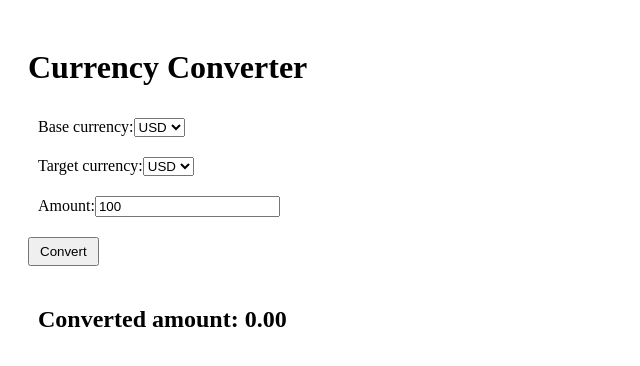
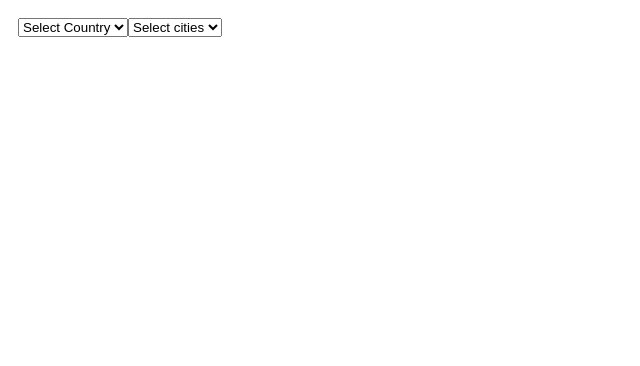
Before and after one commit to Preetiraj3697/React-Coding-Exercise-Interview-Question, a React (Vite) app: page / in a window 1280 px wide. Shown: the top 366 px of the page, without its empty margins (0-640 px from the left). Built offline with nearby package versions, Linux system fonts and the light colour scheme.

Commit message:
add cascading dropdown

```diff
--- a/src/App.jsx
+++ b/src/App.jsx
@@ -4,6 +4,7 @@
 import FetchData from './Project/10.FetchData'
 import FilterOfList from './Project/11.FilterOfList'
 import CurrencyConverter from './Project/12.CurrencyConveter'
+import DropDown from './Project/13.DropDownwithDepends'
 import DisplayUsers from './Project/2.DisplayUsersDataArray'
 import DisplayElement from './Project/3.HideElement'
 import DataBinding from './Project/4.DataBinding'
@@ -26,7 +27,8 @@
     {/* <Counter /> */}
     {/* <FetchData /> */}
     {/* <FilterOfList /> */}
-    <CurrencyConverter />
+    {/* <CurrencyConverter /> */}
+    <DropDown />
     </>
   )
 }
--- /dev/null
+++ b/src/Project/13.DropDownwithDepends.jsx
@@ -0,0 +1,83 @@
+import {useEffect, useState} from 'react';
+const countries = [
+    {
+      name:"india",value:"IN",cities:['Delhi','Mumbai']
+    },
+    {
+        name:"Pakistan",value:"PK",cities:['Lahore','Karachi']
+    },
+    {
+        name:"Bangladesh",value:"BG",cities:['Dhaka','Chittagong']
+    },
+]
+export default function DropDown(){
+    const [country,setCountry] = useState();
+
+    return (
+        <>
+        <select value={country} onChange={(e)=> setCountry(e.target.value)}>
+            <option>Select Country</option>
+            {countries.map((item,index)=>{
+                return(
+                    <option key={index} value={index}>{item.name}</option>
+                )
+            })}
+        </select>
+        <select>
+            <option>Select cities</option>
+            {countries[country] && countries[country].cities.map((item,index)=>{
+                return(
+                    <option key={index} value={item}>{item}</option>
+                )
+            })}
+        </select>
+        </>
+    )
+}
+
+
+// export default function DropDown(){
+//     const [selectedCountry, setSelectedCountry] = useState("");
+//     const [states, setStates] = useState([]);
+//     const [selectedState, setSelectedState] = useState("");
+
+//     const handleCountryChange = (e) => {
+//       const selectedCountryValue = e.target.value;
+//       setSelectedCountry(selectedCountryValue);
+//       const selectedCountryCities = countries.find(
+//         (country) => country.value === selectedCountryValue
+//       ).cities;
+//       setStates(selectedCountryCities);
+//       setSelectedState("");
+//     };
+
+//     const handleStateChange = (e) => {
+//       const selectedStateValue = e.target.value;
+//       setSelectedState(selectedStateValue);
+//     };
+
+//     return (
+//       <div>
+//         <select
+//           value={selectedCountry}
+//           onChange={handleCountryChange}
+//         >
+//           {countries.map((country) => (
+//             <option key={country.value} value={country.value}>
+//               {country.name}
+//             </option>
+//           ))}
+//         </select>
+//         <select
+//           value={selectedState}
+//           onChange={handleStateChange}
+//         >
+//           {states.map((state) => (
+//             <option key={state} value={state}>
+//               {state}
+//             </option>
+//           ))}
+//         </select>
+//       </div>
+//     );
+// }
```
